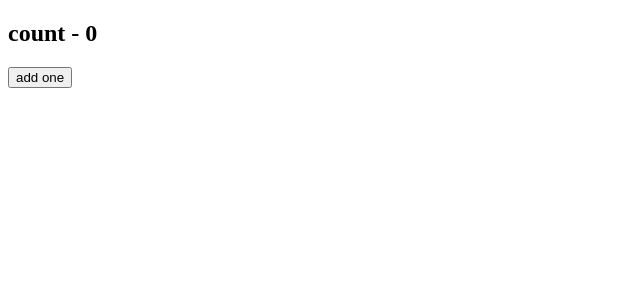
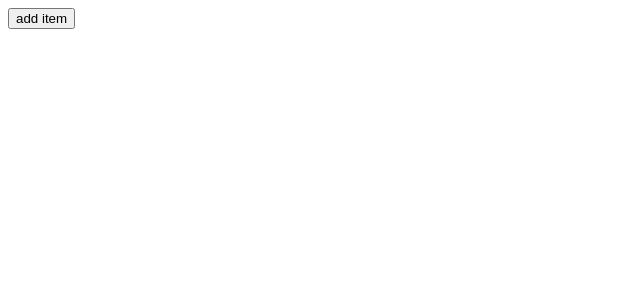
Before and after one commit to Farhad-Toumarzade/react, a React (Create React App) app: page / in a window 1280 px wide. Shown: the top 300 px of the page, without its empty margins (0-640 px from the left). Built offline with nearby package versions, Linux system fonts and the light colour scheme; the HTML template or start-up script is replaced by a standard one.

Commit message:
hook array,hook object

```diff
--- /dev/null
+++ b/src/HoojArray.js
@@ -0,0 +1,23 @@
+import { useState } from "react";
+
+const HookArray = () => {
+    const [item, setItem] = useState([]);
+
+    const addItemHandler = () =>{
+        const addedItem = {}
+        setItem([
+            ...item,
+            {id:item.length, number: Math.floor(Math.random() * 10)}
+        ])
+    }
+    return (
+        <div>
+            <button onClick={addItemHandler}>add item</button>
+            {item.map((item) =>{
+                return <li key={item.id}>{item.number}</li>
+            })}
+        </div>
+     );
+}
+
+export default HookArray;
--- a/src/index.js
+++ b/src/index.js
@@ -1,8 +1,10 @@
 import React from 'react';
 import ReactDOM from 'react-dom';
+// import HookObject from './HookObject';
+import HookArray from './HoojArray';
 // import App from './app';
 // import HookCounter from './HookCounter';
-import ConterClass from './classCounter';
+// import ConterClass from './classCounter';
 
 // import HookCounter from './HookCounter';
 
@@ -16,4 +18,4 @@ import ConterClass from './classCounter';
 //     );
 // }
 
-ReactDOM.render(<ConterClass />, document.getElementById("root"))
+ReactDOM.render(<HookArray />, document.getElementById("root"))
```
Also changed, not shown: src/HookObject.js (added, +25 -0 lines).
